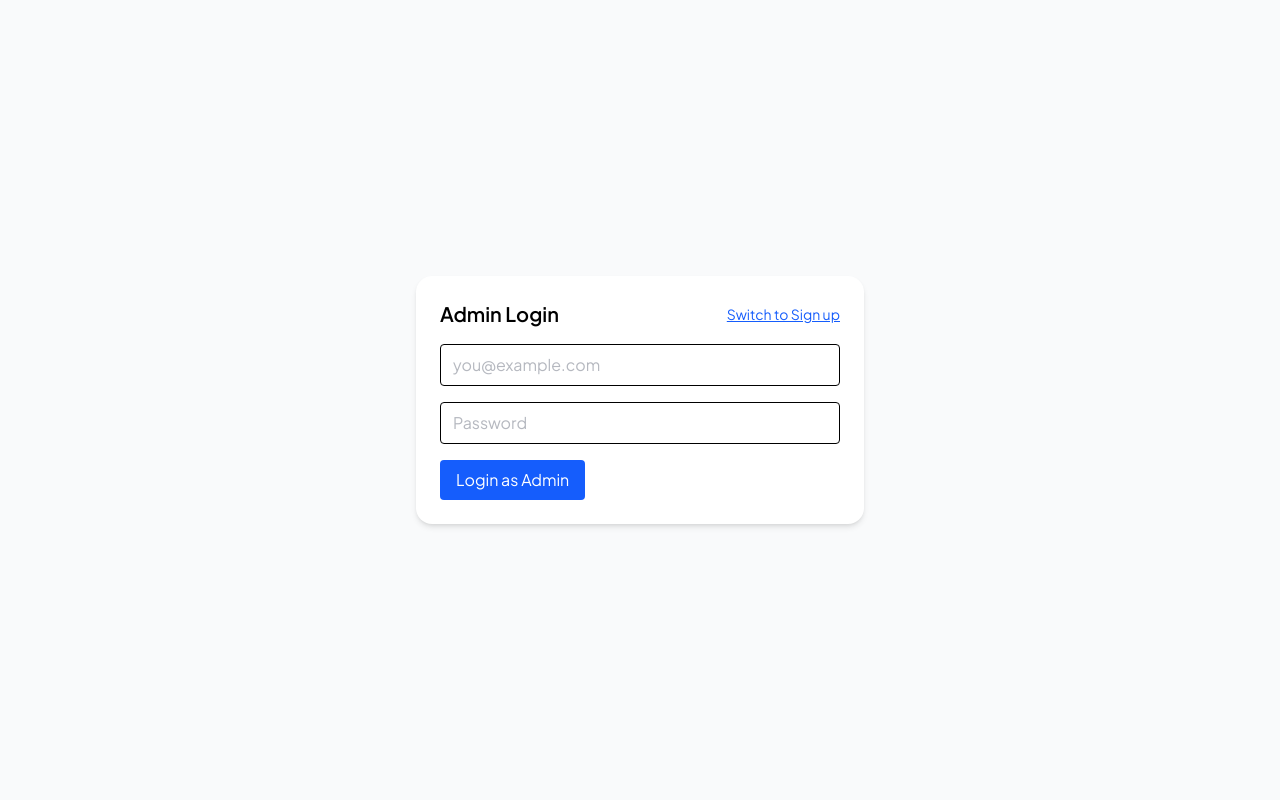
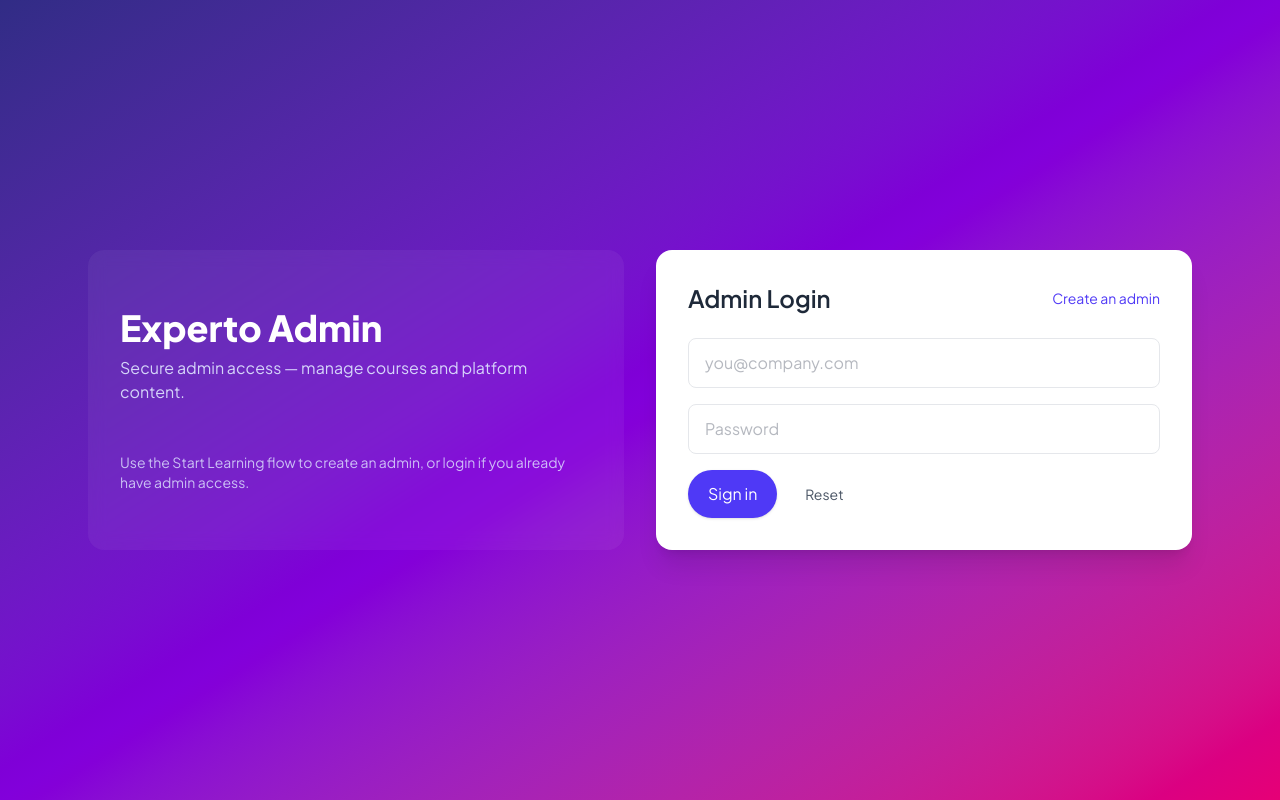
Before and after one commit to divyanshu-114/Experto, a React app in the folder frontend/: page /start in a window 1280 px wide. Built offline with nearby package versions, Linux system fonts and the light colour scheme; no server answers; the HTML template or start-up script is replaced by a standard one.

Commit message:
made changes for admin

```diff
--- a/frontend/src/pages/AdminAuth.jsx
+++ b/frontend/src/pages/AdminAuth.jsx
@@ -3,7 +3,7 @@
 import { useNavigate } from 'react-router-dom'
 
 export default function AdminAuth(){
-  const [mode, setMode] = useState('login') // 'login' or 'signup'
+  const [mode, setMode] = useState('login')
   const [form, setForm] = useState({ name: '', email: '', password: '' })
   const [err, setErr] = useState('')
   const [loading, setLoading] = useState(false)
@@ -34,29 +34,51 @@
   }
 
   return (
-    <div className="min-h-screen flex items-center justify-center bg-gray-50 p-6">
-      <div className="max-w-md w-full bg-white rounded-2xl shadow-md p-6">
-        <div className="flex items-center justify-between mb-4">
-          <h2 className="text-xl font-semibold">{mode === 'signup' ? 'Admin Sign up' : 'Admin Login'}</h2>
+    <div className="min-h-screen bg-gradient-to-br from-indigo-900 via-purple-700 to-pink-600 flex items-center">
+      <div className="max-w-6xl mx-auto w-full grid grid-cols-1 md:grid-cols-2 gap-8 p-6">
+        <div className="hidden md:flex flex-col justify-center gap-6 p-8 rounded-2xl text-white bg-white/5 backdrop-blur">
           <div>
-            <button onClick={() => setMode(mode === 'signup' ? 'login' : 'signup')} className="text-sm text-blue-600 underline">{mode === 'signup' ? 'Switch to Login' : 'Switch to Sign up'}</button>
+            <h1 className="text-4xl font-extrabold">Experto Admin</h1>
+            <p className="mt-2 text-indigo-100/90">Secure admin access — manage courses and platform content.</p>
           </div>
+          <div className="mt-6 text-sm text-indigo-100/80">
+            <p>Use the Start Learning flow to create an admin, or login if you already have admin access.</p>
+          </div>
+        </div>
+
+        <div className="bg-white rounded-2xl shadow-xl p-8">
+          <div className="flex items-center justify-between mb-6">
+            <h2 className="text-2xl font-semibold text-gray-800">{mode === 'signup' ? 'Create Admin' : 'Admin Login'}</h2>
+            <button onClick={() => setMode(mode === 'signup' ? 'login' : 'signup')} className="text-sm text-indigo-600 hover:underline">{mode === 'signup' ? 'Have an account? Sign in' : 'Create an admin'}</button>
           </div>
 
           <form onSubmit={submit} className="space-y-4">
             {mode === 'signup' && (
-            <input name="name" value={form.name} onChange={handle} placeholder="Full name" className="w-full border px-3 py-2 rounded" required />
+              <div>
+                <label className="sr-only">Full name</label>
+                <input name="name" value={form.name} onChange={handle} placeholder="Full name" className="w-full border border-gray-200 px-4 py-3 rounded-lg focus:outline-none focus:ring-2 focus:ring-indigo-200" required />
+              </div>
             )}
-          <input name="email" type="email" value={form.email} onChange={handle} placeholder="you@example.com" className="w-full border px-3 py-2 rounded" required />
-          <input name="password" type="password" value={form.password} onChange={handle} placeholder="Password" className="w-full border px-3 py-2 rounded" required />
 
-          {err && <div className="text-sm text-red-600">{err}</div>}
+            <div>
+              <label className="sr-only">Email</label>
+              <input name="email" type="email" value={form.email} onChange={handle} placeholder="you@company.com" className="w-full border border-gray-200 px-4 py-3 rounded-lg focus:outline-none focus:ring-2 focus:ring-indigo-200" required />
+            </div>
+
+            <div>
+              <label className="sr-only">Password</label>
+              <input name="password" type="password" value={form.password} onChange={handle} placeholder="Password" className="w-full border border-gray-200 px-4 py-3 rounded-lg focus:outline-none focus:ring-2 focus:ring-indigo-200" required />
+            </div>
+
+            {err && <div className="text-sm text-rose-600">{err}</div>}
 
             <div className="flex items-center gap-3">
-            <button disabled={loading} className="px-4 py-2 bg-blue-600 text-white rounded">{mode === 'signup' ? 'Create Admin' : 'Login as Admin'}</button>
+              <button disabled={loading} className="inline-flex items-center gap-2 px-5 py-3 bg-indigo-600 hover:bg-indigo-700 text-white rounded-full shadow">{mode === 'signup' ? 'Create Admin' : 'Sign in'}</button>
+              <button type="button" onClick={() => { setForm({ name: '', email: '', password: '' }); setErr('') }} className="px-4 py-2 text-sm text-gray-600">Reset</button>
             </div>
           </form>
         </div>
       </div>
+    </div>
   )
 }
--- a/frontend/src/pages/AdminDashboard.jsx
+++ b/frontend/src/pages/AdminDashboard.jsx
@@ -89,28 +89,40 @@
       </header>
 
       <main className="p-6">
-      <div className="max-w-4xl mx-auto bg-white p-6 rounded shadow">
-        <h1 className="text-2xl font-bold mb-4">Admin — Course Management</h1>
-        <div className="flex gap-2 mb-4">
-          <input value={name} onChange={e=>setName(e.target.value)} placeholder="Course name" className="flex-1 border px-3 py-2 rounded" />
-          <button onClick={addCourse} className="px-4 py-2 bg-green-600 text-white rounded">Add</button>
+      <div className="max-w-7xl mx-auto">
+        <div className="flex items-center justify-between mb-6">
+          <div>
+            <h1 className="text-2xl font-bold">Admin — Course Management</h1>
+            <p className="text-sm text-gray-600">Create and remove courses available to learners.</p>
+          </div>
+          <div className="flex items-center gap-2">
+            <input value={name} onChange={e=>setName(e.target.value)} placeholder="New course name" className="px-4 py-2 border rounded-lg w-80" />
+            <button onClick={addCourse} className="px-4 py-2 bg-green-600 text-white rounded-lg shadow">Add Course</button>
+          </div>
         </div>
+
         {err && <div className="text-sm text-rose-600 mb-3">{err}</div>}
-        {loading ? <div>Loading…</div> : (
-          <ul className="space-y-2">
-            {courses.map(c => (
-              <li key={c.course_id} className="flex items-center justify-between border p-3 rounded">
+
+        <div className="grid grid-cols-1 sm:grid-cols-2 lg:grid-cols-3 gap-4">
+          {loading ? (
+            Array.from({ length: 6 }).map((_, i) => (
+              <div key={i} className="h-40 bg-white rounded-lg shadow p-4 animate-pulse" />
+            ))
+          ) : (
+            courses.map(c => (
+              <div key={c.course_id} className="bg-white rounded-lg shadow p-4 flex flex-col justify-between">
                 <div>
-                  <div className="font-semibold">{c.course_name}</div>
-                  <div className="text-sm text-gray-500">Enrolled: {c.students_enrolled}</div>
+                  <div className="text-lg font-semibold text-gray-800 line-clamp-2">{c.course_name}</div>
+                  <div className="text-sm text-gray-500 mt-2">Enrolled: {c.students_enrolled}</div>
                 </div>
-                <div>
+                <div className="mt-4 flex items-center justify-between">
+                  <div className="text-xs text-gray-400">ID: {c.course_id}</div>
                   <button onClick={()=>del(c.course_id)} className="px-3 py-1 bg-red-600 text-white rounded">Delete</button>
                 </div>
-              </li>
-            ))}
-          </ul>
-        )}
+              </div>
+            ))
+          )}
+        </div>
       </div>
       </main>
     </div>
```
Lines whose indentation alone changed are shown as unchanged.
